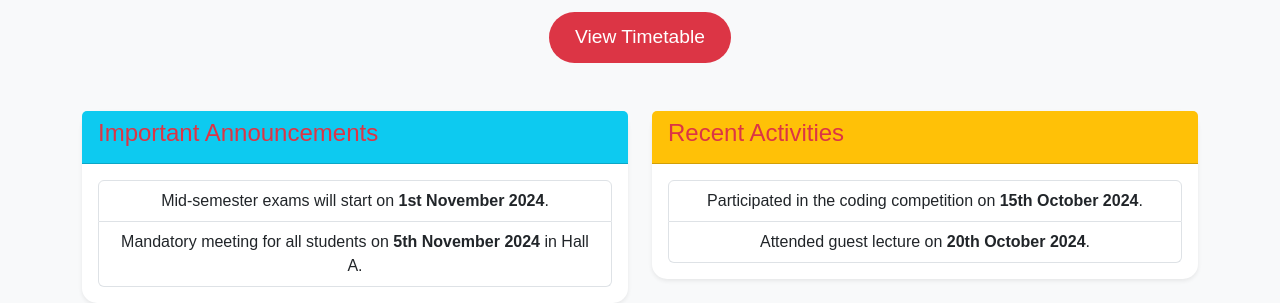
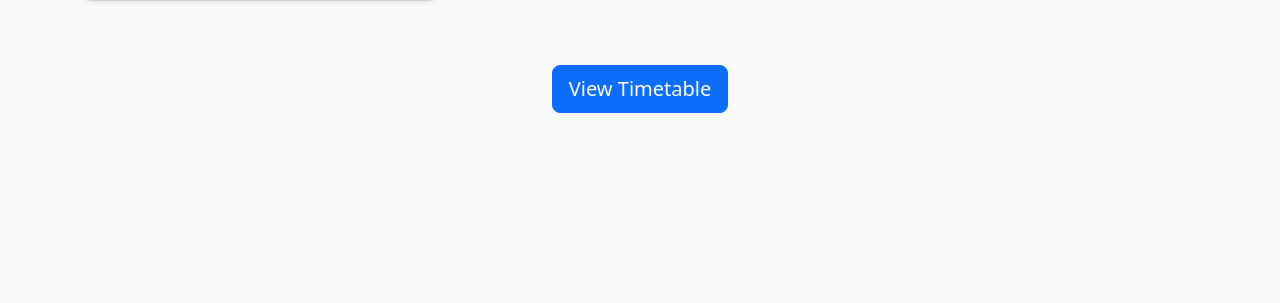
Before and after one commit to johncybersec1/smartsys, a Flask app: template templates/stddashboard.html in a window 1280 px wide. Shown: the part 547-850 px from the top of the page. After the commit the page ends 660 px from the top, so only its background shows below. Run offline with Flask 3, Linux system fonts and the light colour scheme; the template is opened without the code that fills it: most values are stand-ins (such as "Sample title", 1, 10 or a date in 2020).

Commit message:
dash edit

```diff
--- a/templates/stddashboard.html
+++ b/templates/stddashboard.html
@@ -7,22 +7,18 @@
     <!-- Bootstrap CSS -->
     <link href="https://cdn.jsdelivr.net/npm/bootstrap@5.3.0-alpha1/dist/css/bootstrap.min.css" rel="stylesheet">
     <!-- Custom CSS -->
-    <link rel="stylesheet" href="{{ url_for('static', filename='styles.css') }}">
+    <link rel="stylesheet" href="{{ url_for('static', filename='dash.css') }}">
+    <style>
+        /* Custom styles for profile photo */
+        #profile-photo {
+            width: 150px; /* Adjust width */
+            height: 150px; /* Adjust height */
+            object-fit: cover; /* Ensures the image covers the area without distortion */
+            border-radius: 50%; /* Make it a circle */
+        }
+    </style>
 </head>
 <body>
-    <nav class="navbar navbar-expand-lg navbar-light">
-        <div class="container">
-            <a class="navbar-brand" href="#">SmartSchool</a>
-            <div class="collapse navbar-collapse" id="navbarNav">
-                <ul class="navbar-nav ms-auto">
-                    <li class="nav-item">
-                        <a class="nav-link" href="{{ url_for('logout') }}">Logout</a>
-                    </li>
-                </ul>
-            </div>
-        </div>
-    </nav>
-
     <div class="container mt-5">
         <div class="text-center mb-4">
             <h2>Welcome, {{ session.get('first_name', 'Student') }}</h2>
@@ -33,11 +29,19 @@
         <div class="row mb-4">
             <div class="col-md-4 col-sm-12 mb-3">
                 <div class="card shadow-sm">
+                    <div class="card-header bg-secondary text-white">
+                        <h5>Profile</h5>
+                    </div>
+
                     <div class="card-body text-center">
-                        <img src="{{ url_for('static', filename='images/' + session.get('profile_photo', 'default_profile.png')) }}" alt="Profile Photo" class="img-fluid rounded-circle mb-3" id="profile-photo" width="150" height="150">
+                        <!-- Display Profile Photo -->
+                        <img src="{{ url_for('static', filename='upload/' + session.get('profile_photo', 'default_profile.png')) }}" alt="Profile Photo" class="img-fluid mb-3" id="profile-photo">
                         <h5>{{ session.get('first_name', 'Student') }} {{ session.get('last_name', '') }}</h5>
                         <p><strong>Email:</strong> {{ session.get('email', 'example@example.com') }}</p>
                         <p><strong>Phone:</strong> {{ session.get('phone', 'N/A') }}</p>
+                        <form action="{{ url_for('logout') }}" method="POST">
+                            <button type="submit" class="btn btn-danger">Logout</button>
+                        </form>
                     </div>
                 </div>
             </div>
@@ -58,11 +62,6 @@
             </div>
         </div>
 
-        <!-- View Timetable Button -->
-        <div class="text-center mt-5">
-            <button class="btn cta-btn btn-lg" onclick="loadTimetable()">View Timetable</button>
-        </div>
-
         <!-- Timetable (initially hidden, will be shown on button click) -->
         <div id="timetable-section" class="mt-4" style="display:none;">
             <h4 class="text-center">Your Timetable</h4>
@@ -71,35 +70,9 @@
             </div>
         </div>
 
-        <!-- Additional Information Section -->
-        <div class="row mt-5">
-            <div class="col-md-6 col-sm-12">
-                <div class="card shadow-sm">
-                    <div class="card-header bg-info text-white">
-                        <h5>Important Announcements</h5>
-                    </div>
-                    <div class="card-body">
-                        <ul class="list-group">
-                            <li class="list-group-item">Mid-semester exams will start on <strong>1st November 2024</strong>.</li>
-                            <li class="list-group-item">Mandatory meeting for all students on <strong>5th November 2024</strong> in Hall A.</li>
-                        </ul>
-                    </div>
-                </div>
-            </div>
-
-            <div class="col-md-6 col-sm-12">
-                <div class="card shadow-sm">
-                    <div class="card-header bg-warning text-white">
-                        <h5>Recent Activities</h5>
-                    </div>
-                    <div class="card-body">
-                        <ul class="list-group">
-                            <li class="list-group-item">Participated in the coding competition on <strong>15th October 2024</strong>.</li>
-                            <li class="list-group-item">Attended guest lecture on <strong>20th October 2024</strong>.</li>
-                        </ul>
-                    </div>
-                </div>
-            </div>
+        <!-- View Timetable Button -->
+        <div class="text-center mt-5">
+            <button class="btn btn-primary btn-lg" onclick="loadTimetable()">View Timetable</button>
         </div>
     </div>
 
```
